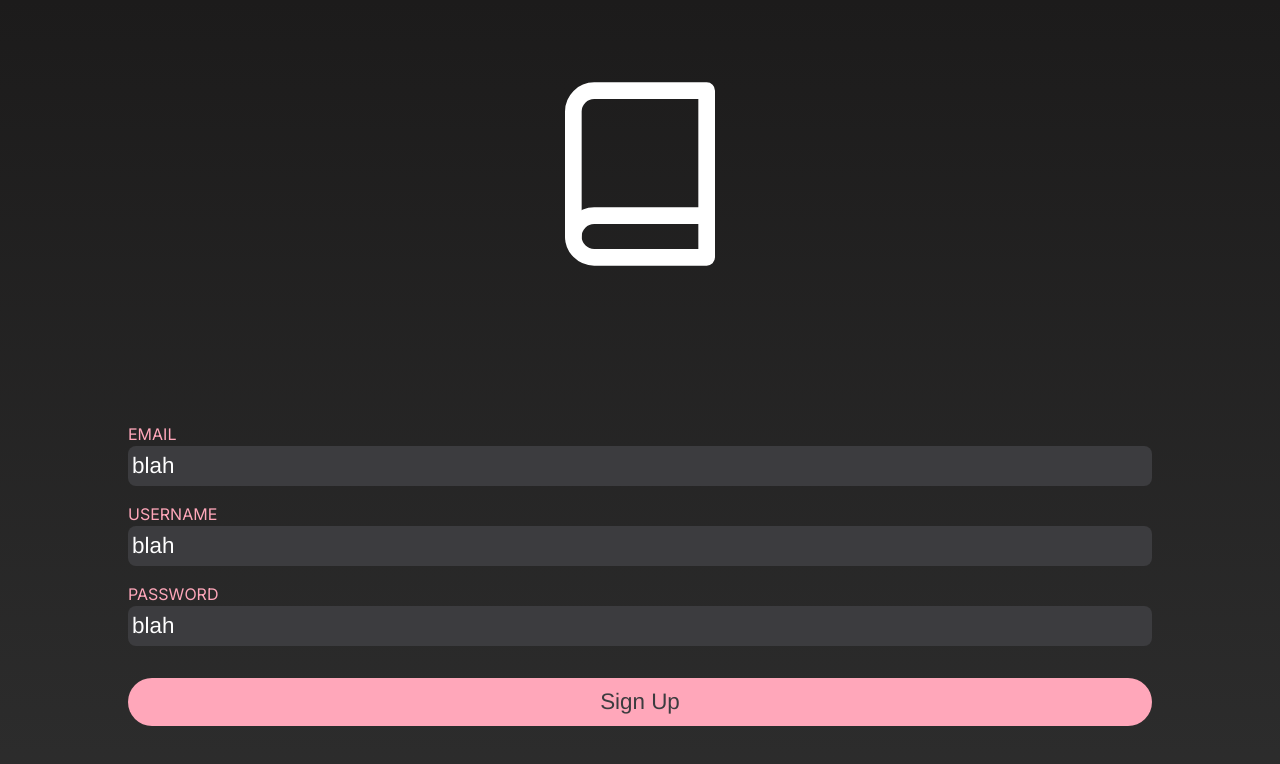
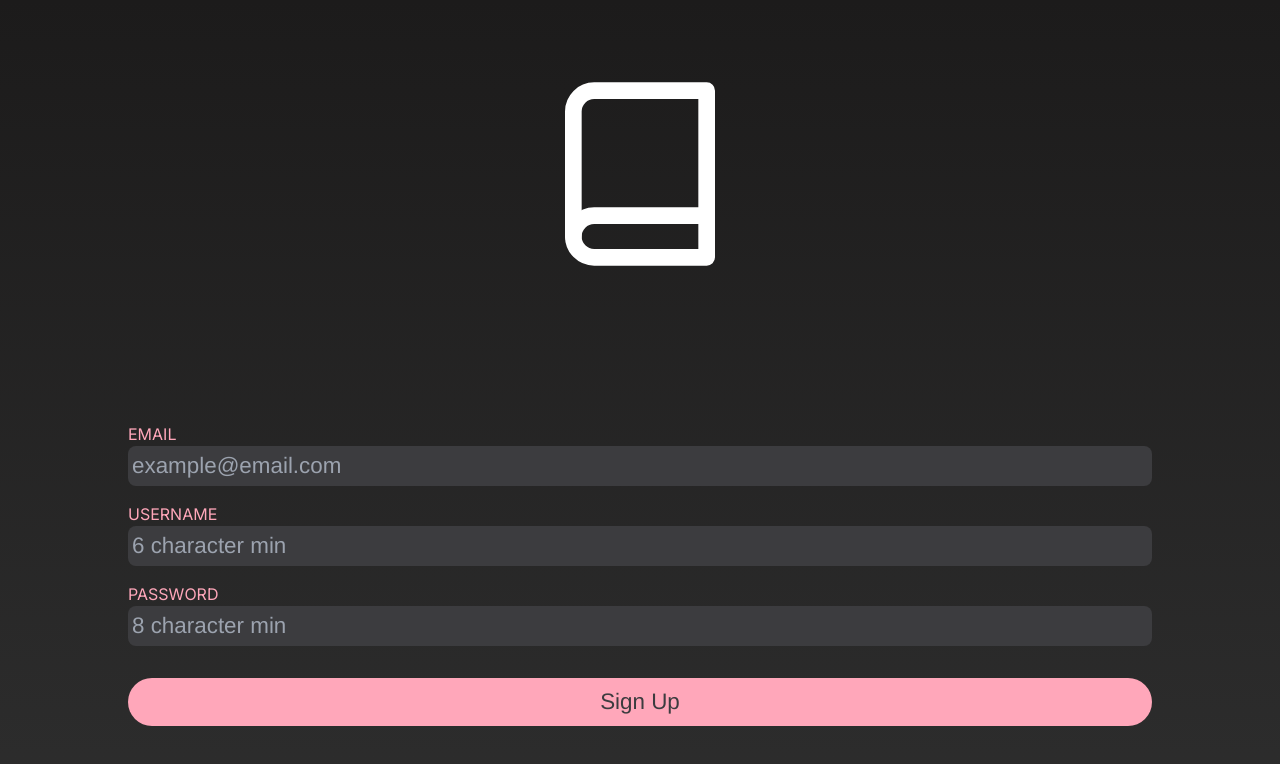
Before and after one commit to aidenzegil/ai-agent-boilerplate, a Next.js app in the folder web/: page / in a window 1280 px wide. Shown: the top 764 px of the page. Built offline with nearby package versions, Linux system fonts and the light colour scheme.

Commit message:
final commit

```diff
--- a/web/src/app/components/compound/SignUpForm/component.tsx
+++ b/web/src/app/components/compound/SignUpForm/component.tsx
@@ -13,11 +13,23 @@ const Component = ({ onSubmit, form }: Fields) => {
       <LuBook className={s.logo} />
       <Form className={s.form} onSubmit={onSubmit}>
         <label className={s.label}>EMAIL</label>
-        <Input className={s.inputs} register={register("email")} />
+        <Input
+          placeholder="example@email.com"
+          className={s.inputs}
+          register={register("email")}
+        />
         <label className={s.label}>USERNAME</label>
-        <Input className={s.inputs} register={register("username")} />
+        <Input
+          placeholder="6 character min"
+          className={s.inputs}
+          register={register("username")}
+        />
         <label className={s.label}>PASSWORD</label>
-        <Input className={s.inputs} register={register("password")} />
+        <Input
+          placeholder="8 character min"
+          className={s.inputs}
+          register={register("password")}
+        />
         <Button className={s.button} type="submit">
           Sign Up
         </Button>
--- a/web/src/app/components/compound/SignUpForm/data.ts
+++ b/web/src/app/components/compound/SignUpForm/data.ts
@@ -38,9 +38,9 @@ export const useSignUpFormState = ({
 /* NOTE: config should include form: "". However, currently it works without it */
 export const formConfig = {
   defaultValues: {
-    email: "blah",
-    password: "blah",
-    username: "blah",
+    email: "",
+    password: "",
+    username: "",
   },
   mode: "onChange",
   resolver: yupResolver(
```
